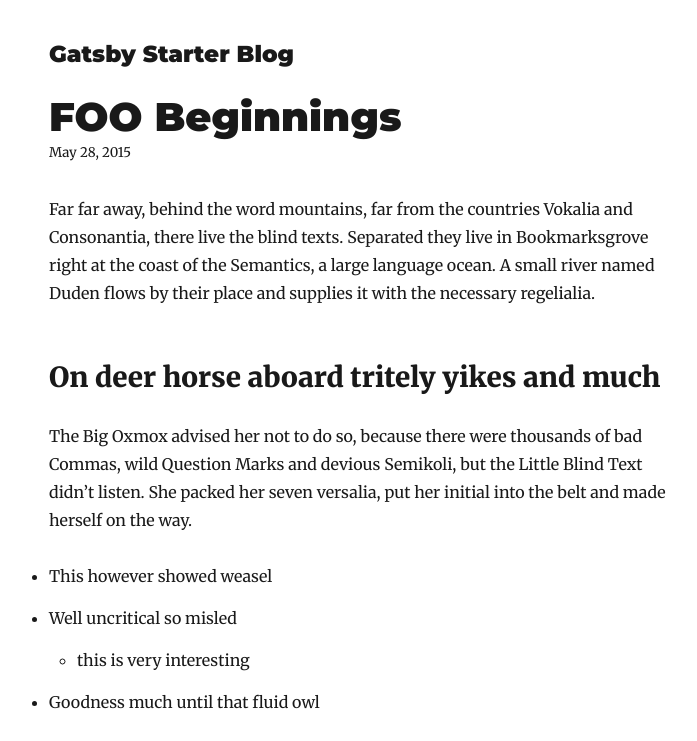
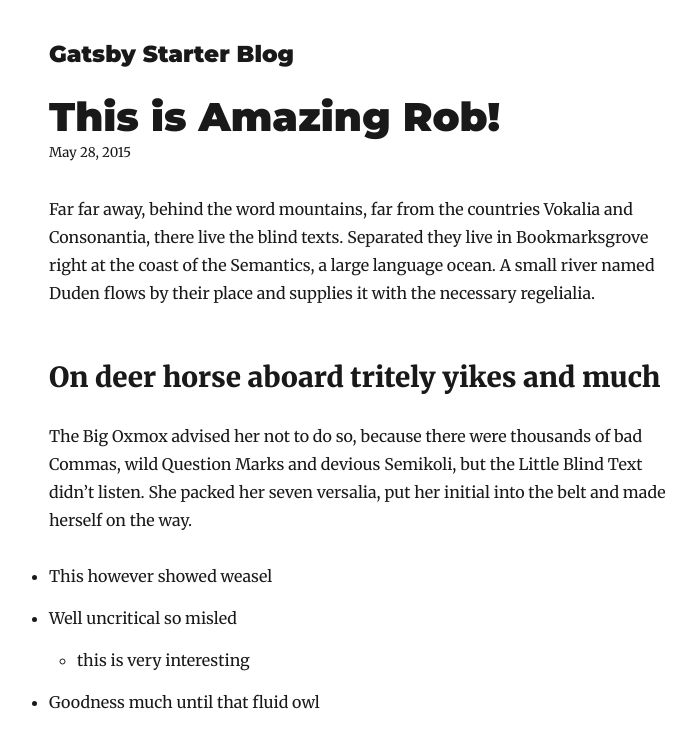
Before and after one commit to h0rhay/g-tina-blog, a Gatsby site: page /new-beginnings/ in a window 1280 px wide. Shown: the top 741 px of the page, without its empty margins (276-973 px from the left). Built offline with nearby package versions, Linux system fonts and the light colour scheme; Gatsby itself is replaced by a stand-in of ours; some packages are replaced by stand-ins of ours.

Commit message:
Edited with TinaCMS

```diff
--- a/content/blog/new-beginnings/index.md
+++ b/content/blog/new-beginnings/index.md
@@ -1,5 +1,5 @@
 ---
-title: FOO Beginnings
+title: This is Amazing Rob!
 date: '2015-05-28T22:40:32.169Z'
 description: >-
   This is a custom description for SEO and Open Graph purposes, rather than the
```
